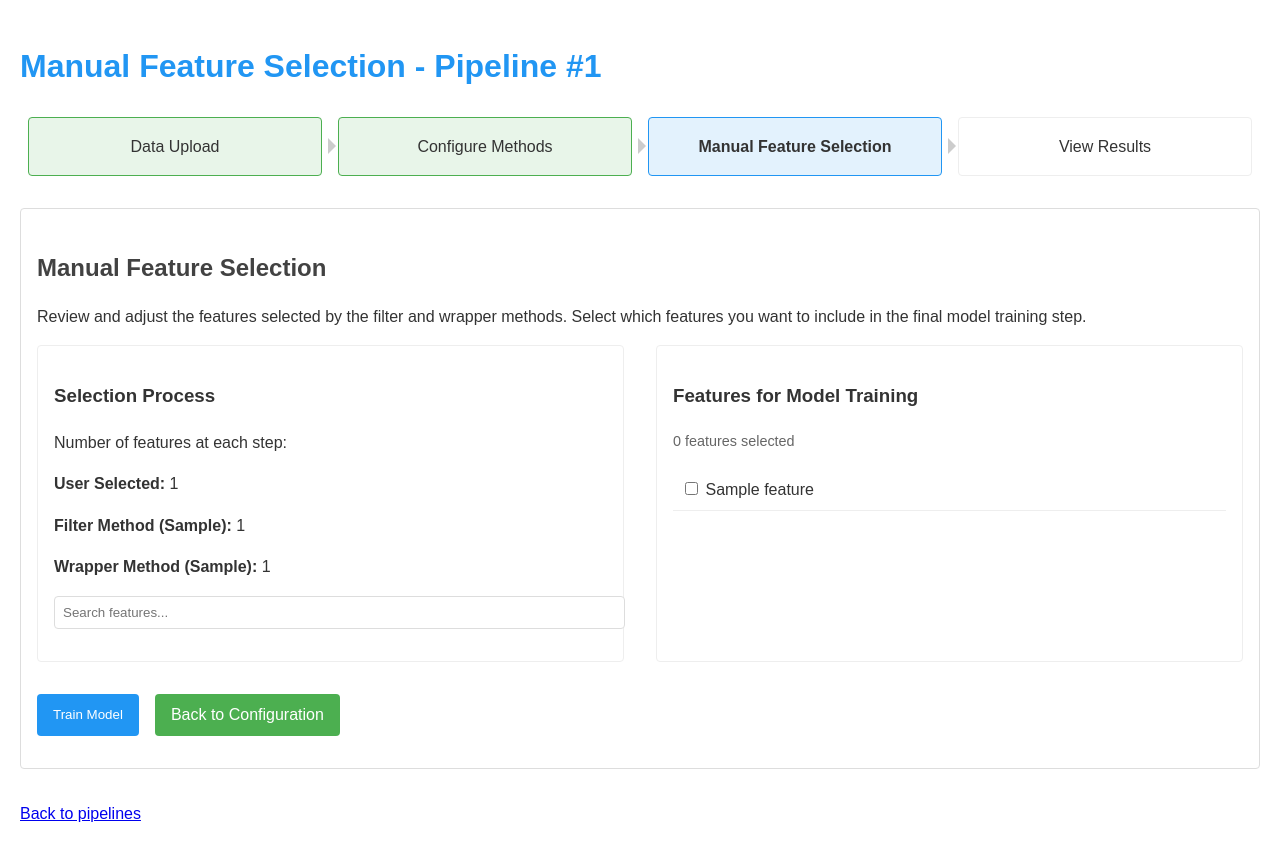
After one commit to Diler22SS/featurama, a Django app: template big_sys/featurama/templates/featurama/manual_feature_selection.html in a window 1280 px wide. The commit adds this page. Run offline with Django 5.2, Linux system fonts and the light colour scheme; tables that the repository leaves empty hold one stand-in row (values such as "Sample post"); the template is opened without the code that fills it: values that come from a table or form of the project are taken from there, most other values are stand-ins (such as "Sample title", 1, 10 or a date in 2020).

Commit message:
now user can manually adjust the set of selected features before training

```diff
--- a/big_sys/featurama/admin.py
+++ b/big_sys/featurama/admin.py
@@ -32,7 +32,7 @@ class PipelineAdmin(admin.ModelAdmin):
 
 @admin.register(FeatureSelectionResult)
 class FeatureSelectionResultAdmin(admin.ModelAdmin):
-    list_display = ('id', 'pipeline', 'created_at', 'filtered_features', 'wrapped_features')
+    list_display = ('id', 'pipeline', 'created_at', 'filtered_features', 'wrapped_features', 'manual_features')
     list_filter = ('created_at',)
     search_fields = ('id', 'pipeline__id')
     date_hierarchy = 'created_at'
--- a/big_sys/featurama/models.py
+++ b/big_sys/featurama/models.py
@@ -137,6 +137,8 @@ class FeatureSelectionResult(models.Model):
             algorithm after the filter method
         wrapped_features: JSON field storing features selected by the
             algorithm after the wrapper method
+        manual_features: JSON field storing features selected by the
+            user manually
         created_at: When the result was created
     """
 
@@ -147,6 +149,7 @@ class FeatureSelectionResult(models.Model):
     )
     filtered_features = models.JSONField(null=True, blank=True)
     wrapped_features = models.JSONField(null=True, blank=True)
+    manual_features = models.JSONField(null=True, blank=True)
     created_at = models.DateTimeField(auto_now_add=True)
 
     class Meta:
--- /dev/null
+++ b/big_sys/featurama/templates/featurama/manual_feature_selection.html
@@ -0,0 +1,237 @@
+{% extends "featurama/base.html" %}
+
+{% block title %}Manual Feature Selection - Pipeline {{ pipeline.id }}{% endblock %}
+
+{% block header %}Manual Feature Selection - Pipeline #{{ pipeline.id }}{% endblock %}
+
+{% block additional_styles %}
+    .feature-selection-container {
+        display: grid;
+        grid-template-columns: 1fr 1fr;
+        gap: 2rem;
+        margin-top: 1rem;
+    }
+
+    .features-section {
+        padding: 1rem;
+        border: 1px solid #eee;
+        border-radius: 4px;
+    }
+
+    .feature-list {
+        list-style-type: none;
+        padding: 0;
+        max-height: 400px;
+        overflow-y: auto;
+    }
+
+    .feature-item {
+        padding: 0.5rem;
+        border-bottom: 1px solid #eee;
+    }
+
+    .feature-item.selected {
+        background-color: #f0f7ff;
+    }
+
+    .feature-count {
+        font-size: 0.9em;
+        color: #666;
+    }
+
+    .search-container {
+        margin-bottom: 1rem;
+    }
+
+    .search-input {
+        width: 100%;
+        padding: 0.5rem;
+        border: 1px solid #ddd;
+        border-radius: 4px;
+    }
+
+    .highlighted {
+        background-color: #fff3cd;
+    }
+
+    .button-group {
+        margin-top: 2rem;
+    }
+
+    .validation-message {
+        color: #d32f2f;
+        margin-top: 1rem;
+    }
+
+    .phase-overview {
+        margin-bottom: 2rem;
+        display: flex;
+        align-items: center;
+        justify-content: space-between;
+    }
+
+    .phase-step {
+        flex: 1;
+        text-align: center;
+        padding: 1rem;
+        border: 1px solid #eee;
+        border-radius: 4px;
+        margin: 0 0.5rem;
+        position: relative;
+    }
+
+    .phase-step.active {
+        background-color: #e3f2fd;
+        border-color: #2196F3;
+        font-weight: bold;
+    }
+
+    .phase-step.completed {
+        background-color: #e8f5e9;
+        border-color: #4caf50;
+    }
+
+    .phase-step:after {
+        content: '';
+        position: absolute;
+        top: 50%;
+        right: -15px;
+        width: 0;
+        height: 0;
+        border-top: 8px solid transparent;
+        border-left: 8px solid #ccc;
+        border-bottom: 8px solid transparent;
+        transform: translateY(-50%);
+    }
+
+    .phase-step:last-child:after {
+        display: none;
+    }
+{% endblock %}
+
+{% block content %}
+    <div class="phase-overview">
+        <div class="phase-step completed">
+            Data Upload
+        </div>
+        <div class="phase-step completed">
+            Configure Methods
+        </div>
+        <div class="phase-step active">
+            Manual Feature Selection
+        </div>
+        <div class="phase-step">
+            View Results
+        </div>
+    </div>
+
+    <div class="section">
+        <h2>Manual Feature Selection</h2>
+
+        <p class="description">
+            Review and adjust the features selected by the filter and wrapper methods.
+            Select which features you want to include in the final model training step.
+        </p>
+
+        {% if error %}
+            <div class="alert alert-danger">{{ error }}</div>
+        {% endif %}
+
+        <form method="post">
+            {% csrf_token %}
+
+            <div class="feature-selection-container">
+                <div class="features-section">
+                    <h3>Selection Process</h3>
+                    <p>Number of features at each step:</p>
+                    <p><strong>User Selected:</strong> {{ user_features|length }}</p>
+                    <p><strong>Filter Method ({{ pipeline.filter_method }}):</strong> {{ filtered_features|length }}</p>
+                    <p><strong>Wrapper Method ({{ pipeline.wrapper_method }}):</strong> {{ wrapped_features|length }}</p>
+
+                    <div class="search-container">
+                        <input type="text" id="feature-search" placeholder="Search features..." class="search-input">
+                    </div>
+                </div>
+
+                <div class="features-section">
+                    <h3>Features for Model Training</h3>
+                    <p class="feature-count"><span id="selected-count">{{ selected_features|length }}</span> features selected</p>
+
+                    <ul class="feature-list" id="feature-list">
+                        {% for feature in user_features %}
+                            <li class="feature-item">
+                                <label>
+                                    <input type="checkbox"
+                                           name="selected_features"
+                                           value="{{ feature }}"
+                                           {% if feature in selected_features %}checked{% endif %}
+                                           class="feature-checkbox">
+                                    <span class="feature-label">{{ feature }}</span>
+
+                                    {% if feature in filtered_features and feature in wrapped_features %}
+                                        <small class="badge badge-success">Both methods</small>
+                                    {% elif feature in filtered_features %}
+                                        <small class="badge badge-info">Filter only</small>
+                                    {% elif feature in wrapped_features %}
+                                        <small class="badge badge-warning">Wrapper only</small>
+                                    {% endif %}
+                                </label>
+                            </li>
+                        {% endfor %}
+                    </ul>
+                </div>
+            </div>
+
+            <div class="button-group">
+                <button type="submit" class="button button-primary">Train Model</button>
+                <a href="{% url 'featurama:configure_pipeline' pipeline.id %}" class="button button-secondary">
+                    Back to Configuration
+                </a>
+            </div>
+        </form>
+    </div>
+{% endblock %}
+
+{% block scripts %}
+<script>
+    document.addEventListener('DOMContentLoaded', function() {
+        const featureSearch = document.getElementById('feature-search');
+        const featureItems = document.querySelectorAll('.feature-item');
+        const featureCheckboxes = document.querySelectorAll('.feature-checkbox');
+        const selectedCount = document.getElementById('selected-count');
+
+        // Update the selected count
+        function updateSelectedCount() {
+            const checked = document.querySelectorAll('.feature-checkbox:checked');
+            selectedCount.textContent = checked.length;
+        }
+
+        // Initialize
+        updateSelectedCount();
+
+        // Search functionality
+        featureSearch.addEventListener('input', function() {
+            const searchText = this.value.toLowerCase();
+
+            featureItems.forEach(item => {
+                const label = item.querySelector('.feature-label').textContent.toLowerCase();
+
+                if (searchText === '') {
+                    item.style.display = '';
+                    item.classList.remove('highlighted');
+                } else if (label.includes(searchText)) {
+                    item.style.display = '';
+                    item.classList.add('highlighted');
+                } else {
+                    item.style.display = 'none';
+                }
+            });
+        });
+
+        // Update count when checkboxes change
+        featureCheckboxes.forEach(checkbox => {
+            checkbox.addEventListener('change', updateSelectedCount);
+        });
+    });
+</script>
+{% endblock %}
--- a/big_sys/featurama/urls.py
+++ b/big_sys/featurama/urls.py
@@ -12,6 +12,8 @@ urlpatterns = [
          views.upload_data, name='upload_data'),
     path('featurama/pipelines/<int:pipeline_id>/configure',
          views.configure_pipeline, name='configure_pipeline'),
+    path('featurama/pipelines/<int:pipeline_id>/manual_feature_selection',
+         views.manual_feature_selection, name='manual_feature_selection'),
     path('featurama/pipelines/<int:pipeline_id>/results',
          views.results_summary, name='results_summary'),
     path('featurama/pipelines/<int:pipeline_id>/delete',
```
Also changed, not shown: big_sys/featurama/algorithms.py (+32 -25 lines), big_sys/featurama/templates/featurama/configure_pipeline.html (+55 -1 lines), big_sys/featurama/templates/featurama/results_summary.html (+57 -0 lines), big_sys/featurama/views.py (+68 -4 lines).
